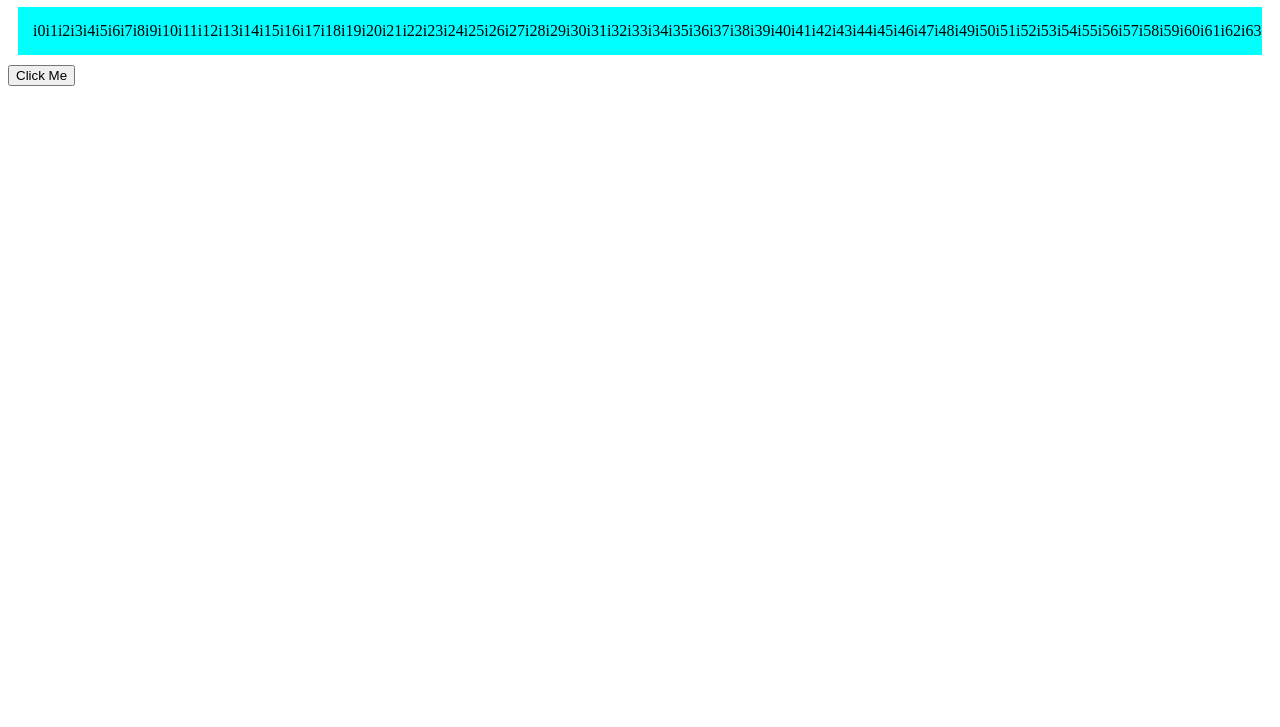
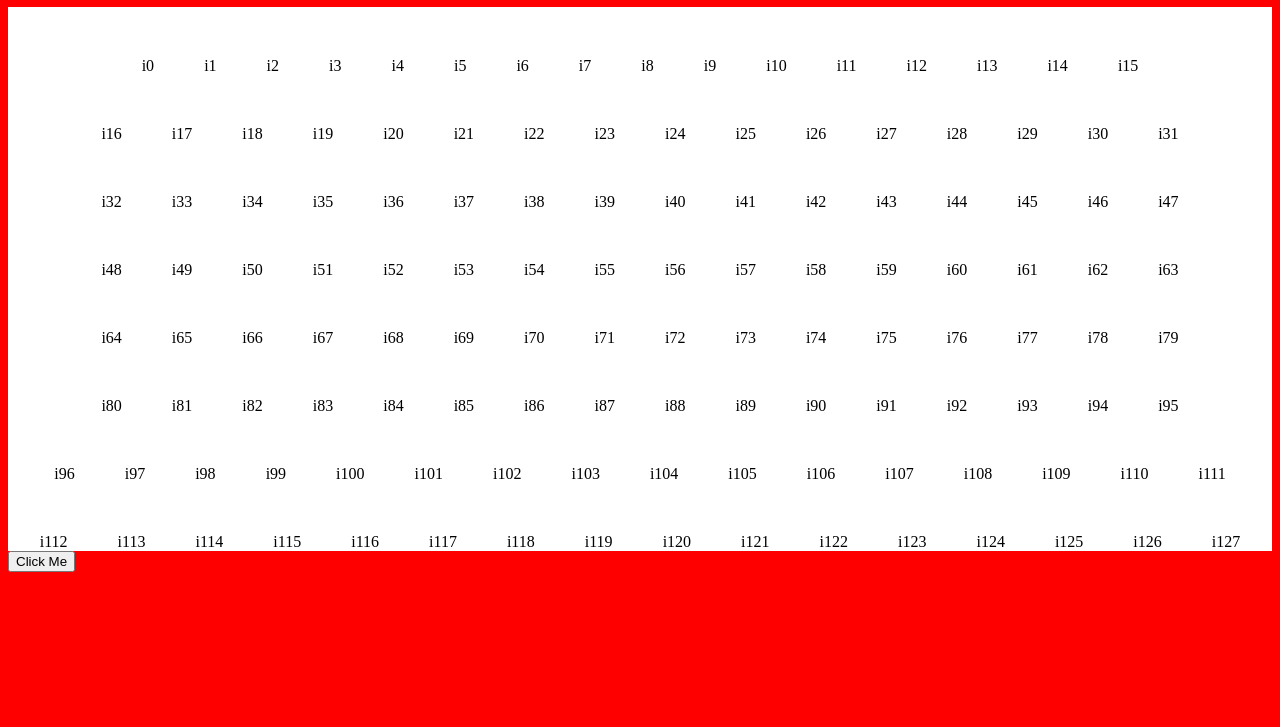
Before and after one commit to elvysd/DOM, a plain HTML site: page index.html in a window 1280 px wide. Shown: the part 73-800 px from the top of the page. Drawn offline with Linux system fonts and the light colour scheme.

Commit message:
Basic layout and functionality added

```diff
--- a/button.js
+++ b/button.js
@@ -11,24 +11,29 @@ const btn = document.querySelector("#btn");
 btn.onclick = alertFunction;
 console.log(3);
 
-for (let i = 0; i < 64; i++) {
+for (let i = 0; i <= 127; i++) {
   console.log(i);
   // select id
   const container = document.querySelector('#container');
   // add element div
   const content = document.createElement('div');
+  const content2 = document.createElement('div');
   // adds class "flex-container"
-  if (i % 2 == 0) {
-    content.classList.add('flex-container' + 1);
+  if (i % 16 == 0) {
+    content.classList.add('break');
+    content2.classList.add('flex-container');
     // adds text content
-    content.textContent = 'i' + i;
+    content2.textContent = "i" + i;
+
     // adds actual content
     container.appendChild(content);
+    container.appendChild(content2);
+
   }
   else {
     content.classList.add('flex-container');
     // adds text content
-    content.textContent = 'i' + i;
+    content.textContent = "i" + i;
     // adds actual content
     container.appendChild(content);
   }
--- a/stylesheet.css
+++ b/stylesheet.css
@@ -1,13 +1,32 @@
- #container {
-    display: flex;
-    margin: 10px;
-    padding: 15px;
-    background-color: aqua;
+ .flex-container {
+    display: inline;
+    white-space: nowrap;
+    flex-wrap: nowrap;
+    margin: 0 auto;
+    padding: 25px;
+    width: 50px;
+    text-align: center;
+    justify-content: center;
+
+
 }
-#container2 {
-    display: flex;
-    margin: 10px;
-    padding: 15px;
-    background-color: aqua;
-    flex-direction:column;
+.flex-container:hover {
+    display: inline;
+    margin: 0px;
+    padding: 25px;
+    background-color: whitesmoke;
+    width: 50px;
+    justify-content: center;
 }
+.break {
+    flex-basis: 100%;
+    height: 50px;
+
+}
+#container {
+    text-align: center;
+    background-color: white;
+}
+body {
+    background-color: red;
+}
```
